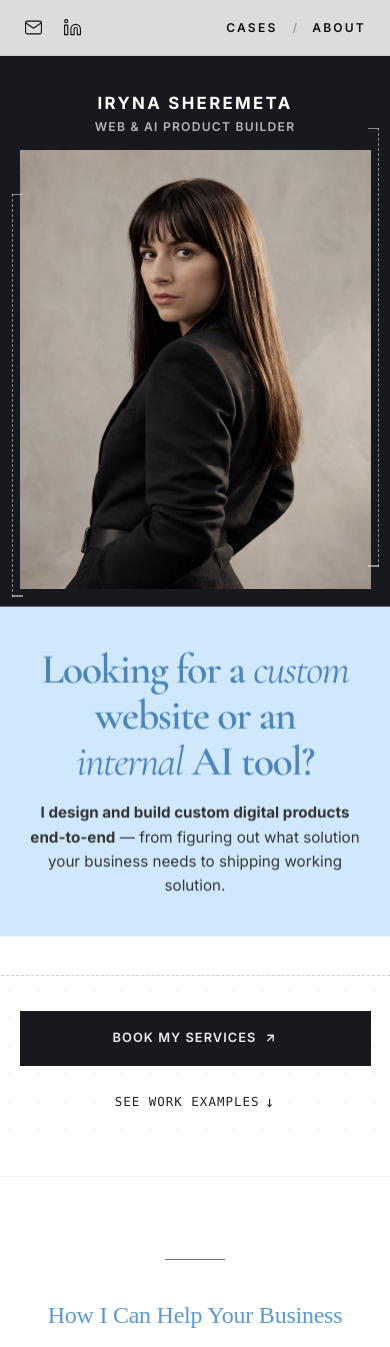
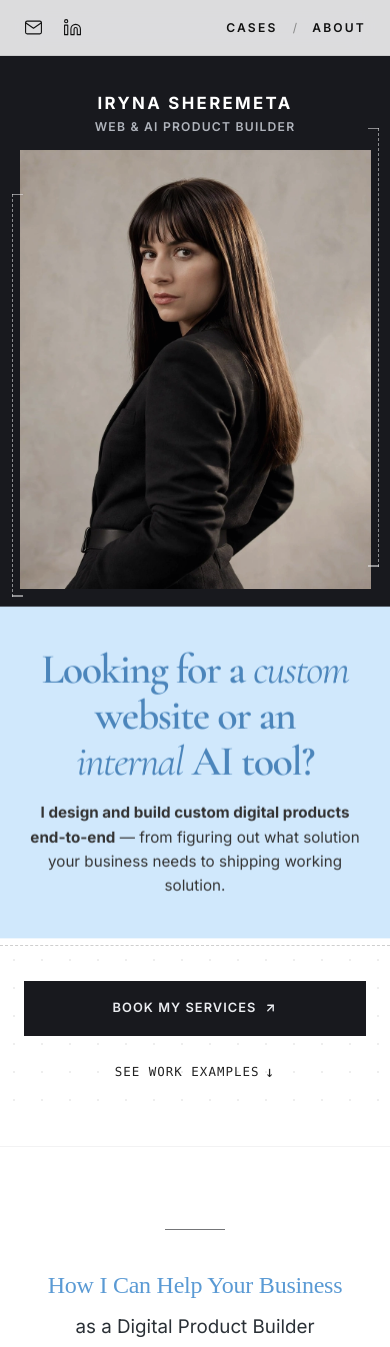
Before and after one commit to Irene2828/porfoliojuly, a Next.js app: page / in a window 390 px wide. Shown: the top 1347 px of the page. Built offline with nearby package versions, Linux system fonts and the light colour scheme; no server answers; the database is empty; a web font is replaced by a local one.

Commit message:
Remove white space gap between blue background block and dotted buttons frame on mobile

```diff
--- a/src/app/components/Hero.css
+++ b/src/app/components/Hero.css
@@ -979,7 +979,7 @@
     margin-left: calc(-50vw + 50%) !important;
     margin-right: calc(-50vw + 50%) !important;
     margin-top: 1.5rem !important; /* spacing between blue frame and black frame on mobile */
-    padding: 2.5rem 1.5rem 1.5rem 1.5rem !important;
+    padding: 2.5rem 1.5rem 2.5rem 1.5rem !important;
   }
 
   .hero-name-group .hero-text h1 {
@@ -1010,7 +1010,7 @@
     color: #333333 !important;
     text-align: center !important;
     margin-top: 0 !important;
-    margin-bottom: 0.88rem !important;
+    margin-bottom: 0 !important;
   }
 
   .hero-frame-bullets {
@@ -1037,10 +1037,10 @@
 
   /* CTAs: prominent & visible with white background + dot matrix pattern on mobile */
   .hero-ctas {
-    width: calc(100% + 3rem) !important;
-    max-width: none !important;
-    margin-left: -1.5rem !important;
-    margin-right: -1.5rem !important;
+    width: 100vw !important;
+    max-width: 100vw !important;
+    margin-left: calc(-50vw + 50%) !important;
+    margin-right: calc(-50vw + 50%) !important;
     padding: 2.2rem 1.5rem 2.2rem 1.5rem !important;
     background-color: #ffffff !important;
     background-image: radial-gradient(circle, rgba(0, 0, 0, 0.065) 1.25px, transparent 1.25px) !important;
@@ -1050,7 +1050,7 @@
     flex-direction: column !important;
     align-items: center !important;
     gap: 1rem !important;
-    margin-top: 2rem !important;
+    margin-top: 0 !important;
     margin-bottom: 0 !important;
   }
 
```
